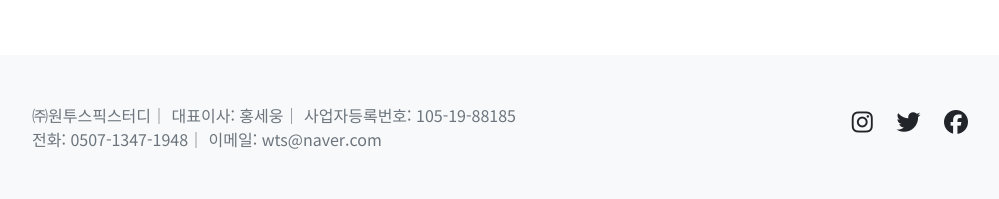
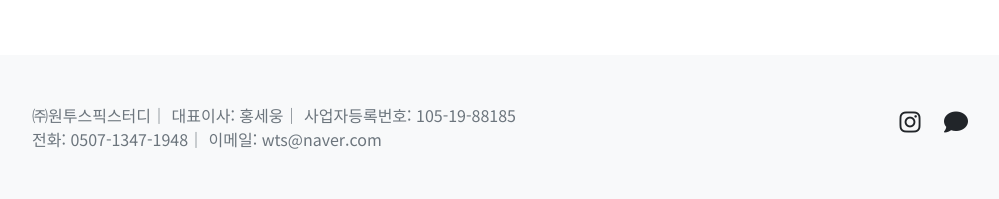
Before and after one commit to PPakSang/WTS, a Django app: page /category/faq/ in a window 1280 px wide. Shown: the part 1020-1219 px from the top of the page, without its empty margins (140-1139 px from the left). Run offline with Django 3.2, Linux system fonts and the light colour scheme; parts of the project's set-up code (start-up, migrations or seed data) failed here and were passed over; some libraries are stand-ins or nearby versions.

Commit message:
footer 아이콘 변경

```diff
--- a/WTS_web/templates/study/main/base.html
+++ b/WTS_web/templates/study/main/base.html
@@ -107,8 +107,8 @@
             <ul class="sns-icons mb-0">
                 <li class="sns-icon"><a href="https://www.instagram.com/wantospeak/?hl=ko"><i
                         class="fab fa-instagram"></i></a></li>
-                <li class="sns-icon"><a href="#"><i class="fab fa-twitter"></i></a></li>
-                <li class="sns-icon"><a href="#"><i class="fab fa-facebook"></i></a></li>
+                <li class="sns-icon"><a href="##" onclick="void chatChannel();"><i class="fas fa-comment"></i></a></li>
+                <!--<li class="sns-icon"><a href="#"><i class="fab fa-facebook"></i></a></li>-->
             </ul>
         </div>
         <div class="footer-text">
```
